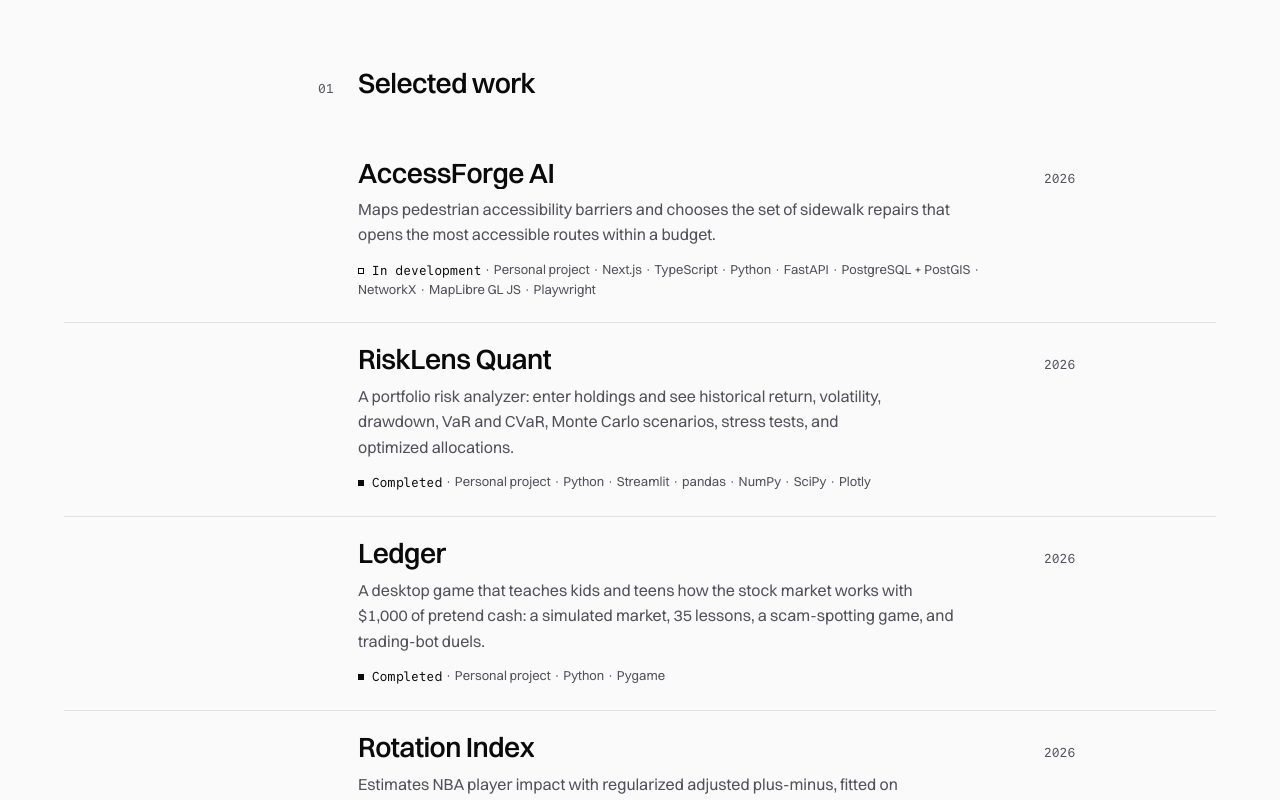
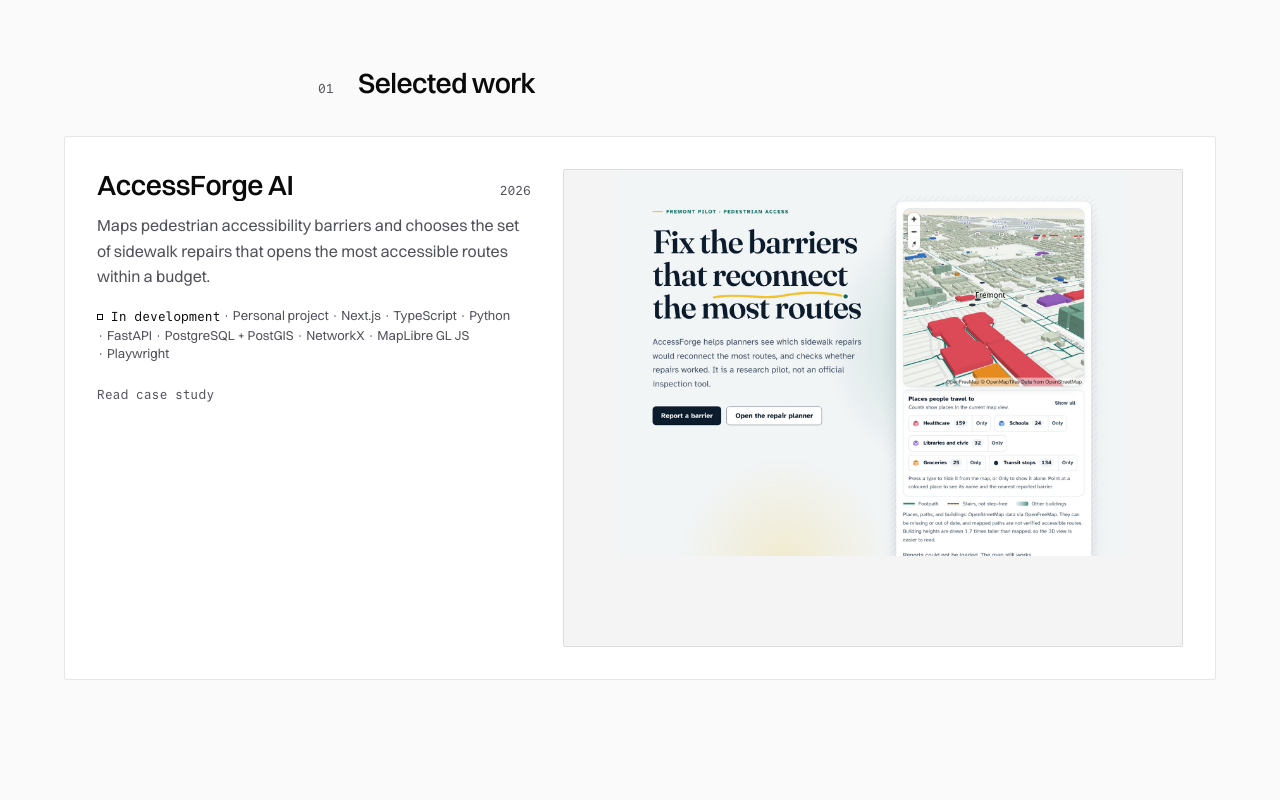
Before and after one commit to RohinCodes15/rohins-website, a Next.js app: page / in a window 1280 px wide. Shown: the part 2040-2840 px from the top of the page. Built offline with nearby package versions, Linux system fonts and the light colour scheme; what @vercel/functions would draw is missing.

Commit message:
feat: stack featured projects as pinned panels on scroll
Adds the Skiper 16 card stack idea to Selected work as a CSS scroll timeline,
with real project screens as covers. Plain list below 1024x700 px and under
reduced motion. Adds docs/FINAL_AUDIT.md.

```diff
--- a/app/globals.css
+++ b/app/globals.css
@@ -752,6 +752,46 @@
   to { transform: perspective(800px) rotateX(0) translateY(0); }
 }
 
+/* Featured project stack (components/editorial/project-card.tsx). A plain list of panels is the default.
+   From 1024 px wide (side-by-side panels of one height) and 700 px tall, with scroll timelines and no reduced-motion preference, each panel pins
+   a step below the one before, and each earlier panel shrinks and dims as later ones cover it. */
+.project-stack {
+  display: grid;
+  gap: 1.5rem;
+}
+
+@media (min-width: 64rem) and (min-height: 43.75rem) and (prefers-reduced-motion: no-preference) {
+  @supports (animation-timeline: view()) {
+    .project-stack {
+      gap: 40svh;
+      padding-block-end: 4rem;
+      view-timeline-name: --project-stack;
+    }
+
+    .project-stack-item {
+      position: sticky;
+      inset-block-start: calc(6rem + var(--i) * 1.25rem);
+    }
+
+    /* One height for every panel, so a panel without a screen still covers the one beneath it. */
+    .project-panel {
+      min-block-size: min(34rem, calc(100svh - 10rem));
+      transform-origin: 50% 0;
+      animation: stack-recede linear both;
+      animation-timeline: --project-stack;
+      animation-range: exit-crossing calc(var(--i) / var(--n) * 100%) exit-crossing calc((var(--i) + 1) / var(--n) * 100%);
+    }
+
+    .project-stack-item:last-child .project-panel {
+      animation: none;
+    }
+  }
+}
+
+@keyframes stack-recede {
+  to { transform: scale(calc(1 - (var(--n) - var(--i)) * 0.03)); filter: brightness(0.85); }
+}
+
 /* Architecture diagram: an edge traces itself from source to target when its list entry is pointed at. */
 .flow-trace {
   stroke-width: 2;
--- a/app/page.tsx
+++ b/app/page.tsx
@@ -2,7 +2,7 @@ import { Suspense, type ReactNode } from "react";
 import { PerspectiveCrawl } from "@/components/editorial/perspective-crawl";
 import { CENTERED_COLUMN, SectionHeading } from "@/components/editorial/section-heading";
 import { ParallaxGallery } from "@/components/editorial/parallax-gallery";
-import { ProjectCard } from "@/components/editorial/project-card";
+import { ProjectStack } from "@/components/editorial/project-card";
 import { Activity, ActivityFrame } from "@/components/sections/activity";
 import { LogoAssembly } from "@/components/sections/logo-assembly";
 import { StackExplorer } from "@/components/sections/stack-explorer";
@@ -49,7 +49,8 @@ export default function Home() {
   // Work leads: it is the verified substance.
   const sections: { id: string; label: string; content: ReactNode; centered?: boolean }[] = [];
   if (featured.length) sections.push({
-    id: "work", label: "Selected work", content: featured.map((project) => <ProjectCard key={project.slug} project={project} />),
+    // Each panel's cover is the project's first real screen in the closer-look set; projects without one get none.
+    id: "work", label: "Selected work", content: <ProjectStack items={featured.map((project) => ({ project, cover: closerLook.find((screen) => screen.project === project.slug) }))} />,
   });
   // Phone-shaped screens show their top 4:5 so no single screen fills a column.
   const screens = closerLook.map(({ project, ...image }) => ({
--- a/components/editorial/project-card.tsx
+++ b/components/editorial/project-card.tsx
@@ -1,11 +1,12 @@
+import type { CSSProperties } from "react";
+import Image from "next/image";
 import { Container } from "@/components/ui/container";
 import { Link } from "@/components/ui/link";
-import { Separator } from "@/components/ui/separator";
 import { StatusMark } from "@/components/editorial/status-mark";
 import { TechnologyBadge } from "@/components/ui/technology-badge";
 import { stack } from "@/content/stack";
 import { projectHref, projectTitleTransition } from "@/lib/content";
-import type { Project, StackEntry } from "@/lib/types";
+import type { Figure, Project, StackEntry } from "@/lib/types";
 
 const technologies: Readonly<Record<string, StackEntry>> = stack;
 
@@ -13,15 +14,34 @@ function technologyLabel(id: string): string {
   return technologies[id].label;
 }
 
-export function ProjectCard({ project }: { project: Project }) {
+export type ProjectCover = Omit<Figure, "caption">;
+
+/**
+ * Featured projects as editorial panels that pin and stack as the reader scrolls; each earlier panel recedes
+ * as the next one covers it. Pure CSS on a scroll timeline (`.project-stack` in globals.css). Phones, reduced
+ * motion, and browsers without scroll timelines get the same panels as a plain list.
+ * Layout idea after Skiper UI's Skiper 16 (skiper-ui.com); no Skiper code is used.
+ */
+export function ProjectStack({ items }: { items: readonly { project: Project; cover?: ProjectCover }[] }) {
   return (
-    <article className="group/project relative">
     <Container>
-        <div aria-hidden="true" className="col-span-full grid grid-cols-subgrid">
-          <Separator decorative className="col-span-full col-start-1 row-start-1 in-[article:first-of-type]:invisible" />
-          <span className="col-span-full col-start-1 row-start-1 h-px origin-left scale-x-0 bg-signal transition-transform duration-(--duration-ui) ease-datum group-focus-within/project:scale-x-100 group-hover/project:scale-x-100 lg:col-start-4 lg:col-span-7" />
-        </div>
-        <h3 style={{ viewTransitionName: projectTitleTransition(project.slug) }} className="col-span-3 justify-self-start self-baseline pt-5 text-h2 wrap-anywhere sm:col-span-7 lg:col-start-4">
+      <ol className="project-stack col-span-full" style={{ "--n": items.length } as CSSProperties}>
+        {items.map(({ project, cover }, index) => (
+          <li key={project.slug} className="project-stack-item" style={{ "--i": index } as CSSProperties}>
+            <ProjectCard project={project} cover={cover} />
+          </li>
+        ))}
+      </ol>
+    </Container>
+  );
+}
+
+export function ProjectCard({ project, cover }: { project: Project; cover?: ProjectCover }) {
+  return (
+    <article className="project-panel group/project relative grid gap-6 rounded-sm border border-rule bg-surface p-5 sm:p-6 lg:grid-cols-12 lg:gap-8 lg:p-8">
+      <div className={cover ? "lg:col-span-5" : "lg:col-span-12"}>
+        <div className="flex items-baseline justify-between gap-4">
+          <h3 style={{ viewTransitionName: projectTitleTransition(project.slug) }} className="text-h2 wrap-anywhere">
             <Link
               href={projectHref(project.slug)}
               roll
@@ -30,23 +50,31 @@ export function ProjectCard({ project }: { project: Project }) {
               {project.title}
             </Link>
           </h3>
-        <time
-          dateTime={String(project.year)}
-          className="col-span-1 justify-self-end self-baseline pt-5 font-mono text-meta text-text-2 tabular-nums lg:col-start-11 lg:col-span-2 lg:justify-self-start"
-        >
-          {project.year}
-        </time>
-        <p className="grid-main mt-2 max-w-prose text-text-2">
-          {project.summary}
-        </p>
-        <p className="grid-main mt-3 pb-6 text-meta text-text-2">
+          <time dateTime={String(project.year)} className="font-mono text-meta text-text-2 tabular-nums">{project.year}</time>
+        </div>
+        <p className="mt-3 max-w-prose text-text-2">{project.summary}</p>
+        <p className="mt-4 text-meta text-text-2">
           <StatusMark status={project.status} className="font-mono text-text" />
           {" · "}{project.role}
           {project.stack.map((id) => (
             <TechnologyBadge key={id}> · {technologyLabel(id)}</TechnologyBadge>
           ))}
         </p>
-      </Container>
+        <p aria-hidden="true" className="mt-6 font-mono text-meta text-text-2 transition-colors duration-(--duration-ui) group-hover/project:text-signal group-focus-within/project:text-signal">Read case study</p>
+      </div>
+      {cover && (
+        <div className="overflow-hidden rounded-sm border border-rule bg-[light-dark(#f4f4f5,#18181b)] lg:col-span-7">
+          <Image
+            src={cover.src}
+            width={cover.width}
+            height={cover.height}
+            alt={cover.alt}
+            sizes="(min-width: 64rem) 42rem, 92vw"
+            // Screens range from phone to wide chart; letterbox them so no title or axis is cropped.
+            className="aspect-[16/10] h-auto w-full object-contain"
+          />
+        </div>
+      )}
     </article>
   );
 }
```
Also changed, not shown: 3 other files (tests, documents, lock files or other folders). Lines whose indentation alone changed are shown as unchanged.
